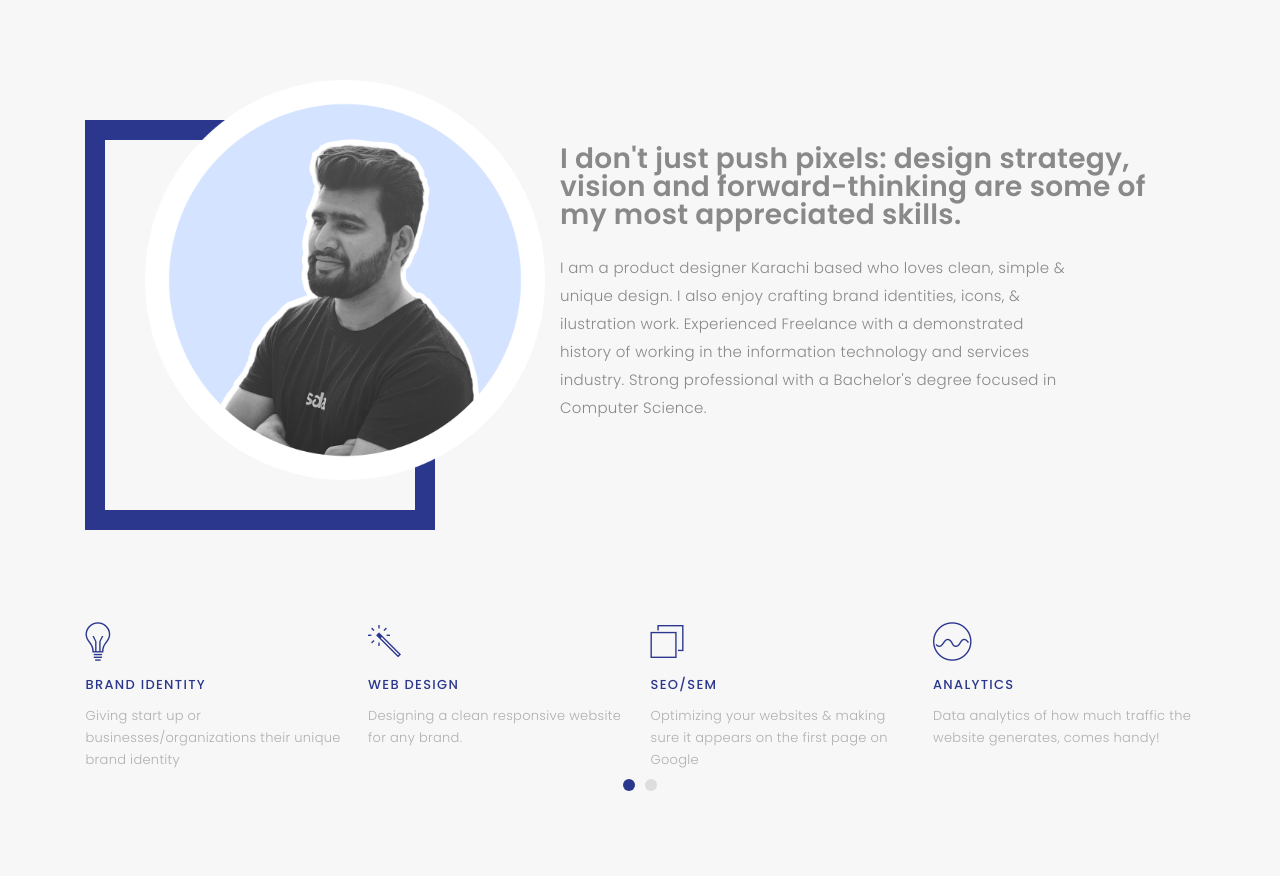
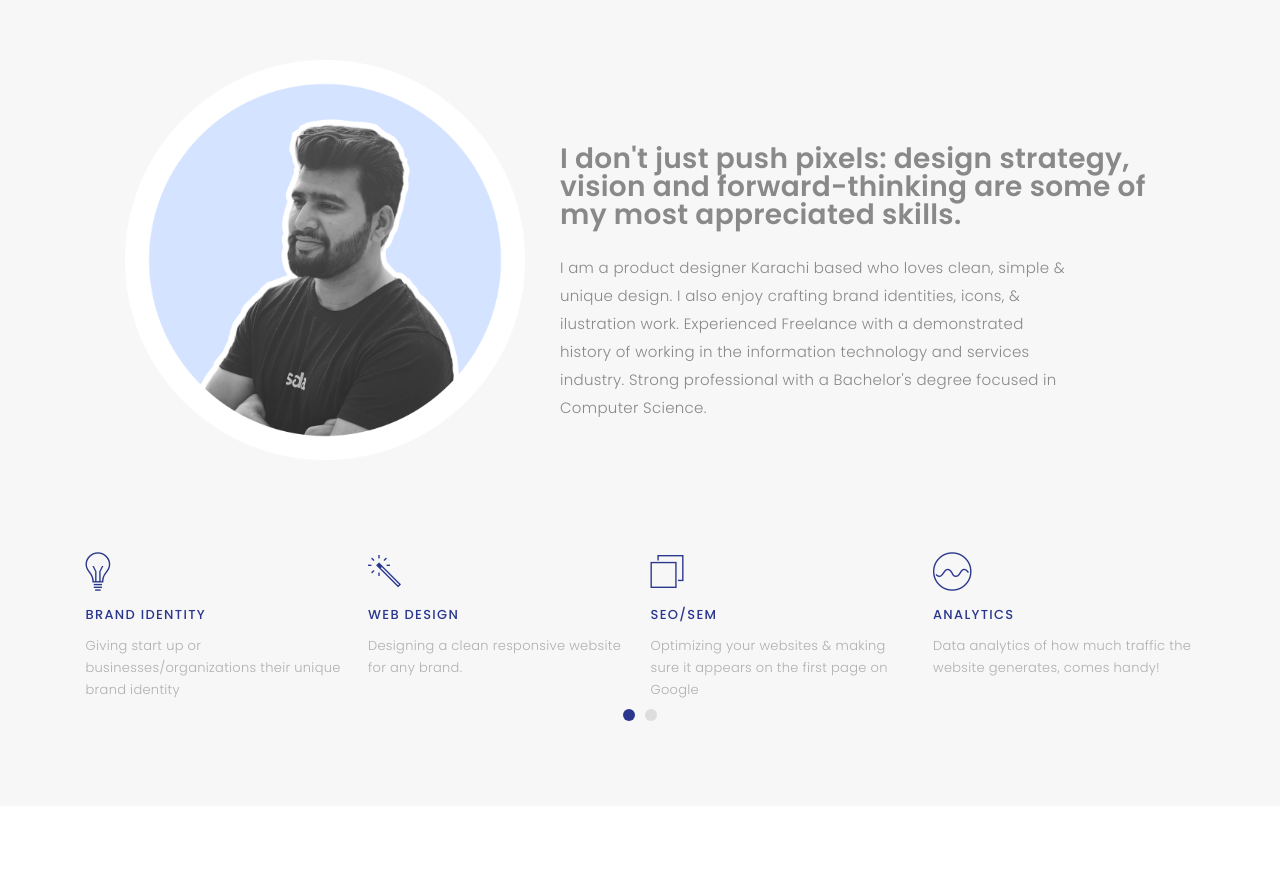
Before and after one commit to saadansari11/saadansari.github.io, a plain HTML site: page index.html in a window 1280 px wide. Shown: the part 800-1693 px from the top of the page. Drawn offline with Linux system fonts and the light colour scheme; some icons are missing; files whose address does not match are found by name; a web font is replaced by a local one.

Commit message:
Update style.css

```diff
--- a/assets/css/style.css
+++ b/assets/css/style.css
@@ -348,10 +348,6 @@ font-size: 39px;
   padding-top: 120px;
 }
 
-#about .div-img-bg {
-  padding-bottom: 30px;
-  border: 20px solid #2A378D;
-}
 
 #about .div-img-bg .about-img img {
   margin-top: -60px;
```
